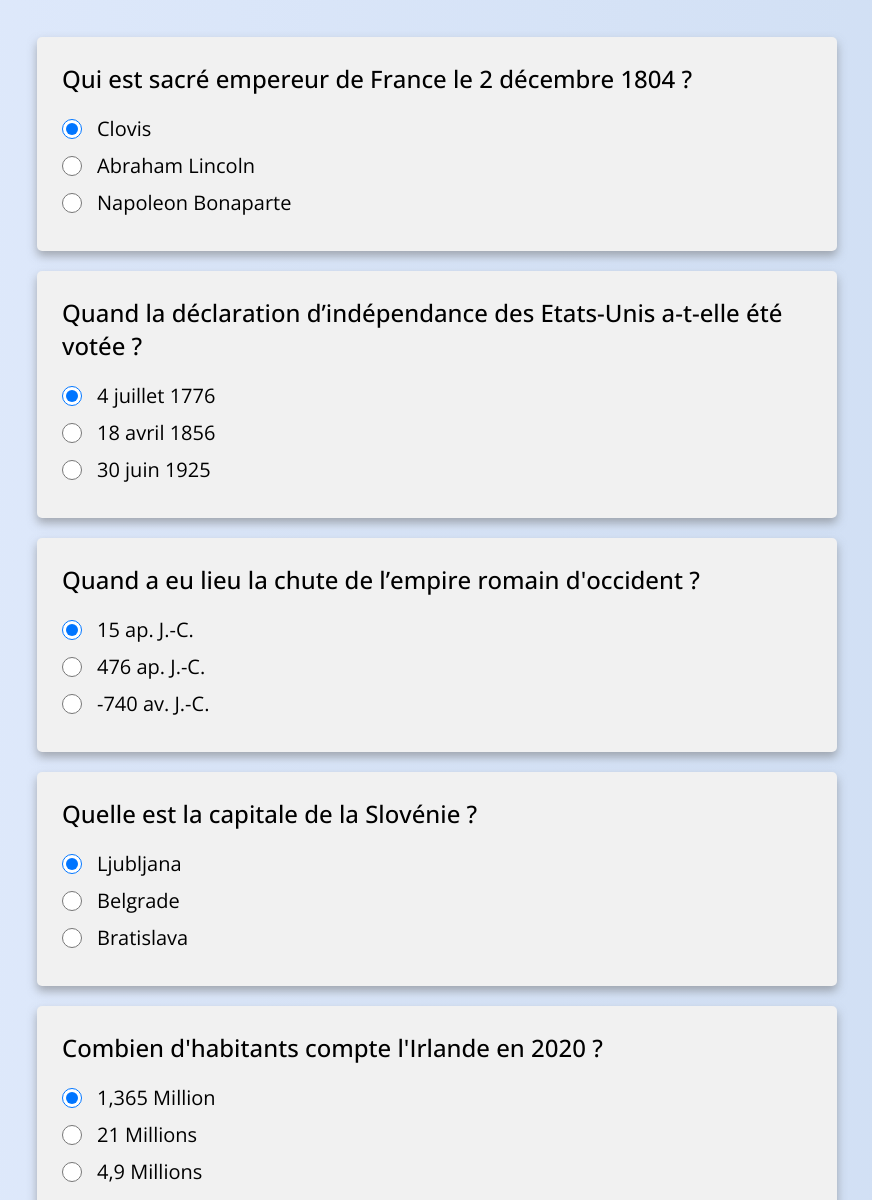
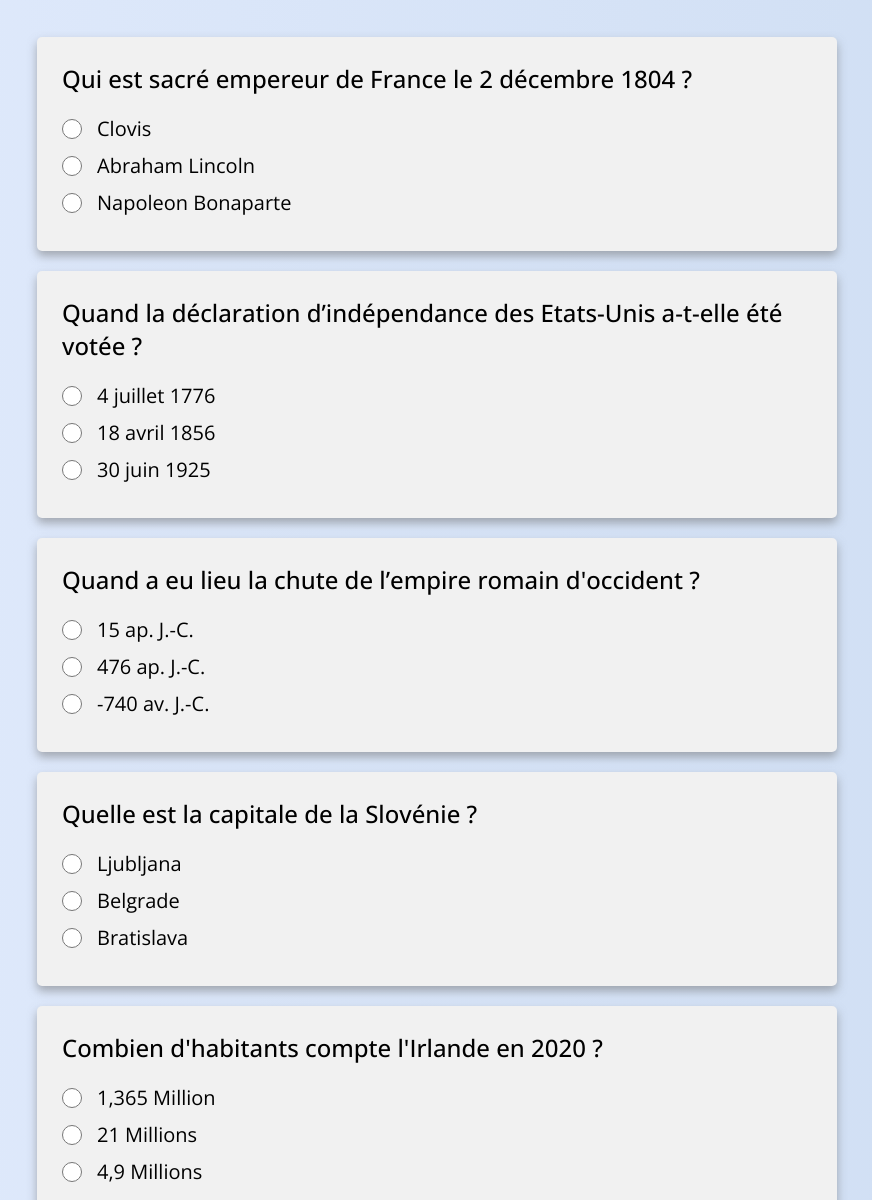
Before and after one commit to Edouard-Pinczon-du-Sel/Quizz-culture-G, a plain HTML site: page index.html in a window 1280 px wide. Shown: the part 100-1300 px from the top of the page, without its empty margins (203-1075 px from the left). Drawn offline with nearby package versions, Linux system fonts and the light colour scheme.

Commit message:
update : upgrade de UX of the quiz the radio are not default checked now

```diff
--- a/app.js
+++ b/app.js
@@ -100,10 +100,10 @@ radioInputs.forEach(radioInput => radioInput.addEventListener('input', resetColo
 function resetColor(e) {
     // getAttribute permet de récupérer un attribut et slice() de passer un certains nombre de caractère pour garder seulement
     // ce qui nous est utile
-    const index = e.taerget.getAttribute("name").slice(1) -1;
+    const index = e.target.getAttribute("name").slice(1) -1;
     const parentQuestionblock = questions[index];
 
-    parentQuestionblock.style.color = "#f1f1f1";
-    parentQuestionblock.style.backgroundImage = "#none";
+    parentQuestionblock.style.backgroundColor = "#f1f1f1";
+    parentQuestionblock.style.backgroundImage = "none";
 
 }
--- a/index.html
+++ b/index.html
@@ -23,7 +23,7 @@
           <h4>Qui est sacré empereur de France le 2 décembre 1804 ?</h4>
 
           <div>
-            <input type="radio" id="Clovis" name="q1" value="a" checked />
+            <input type="radio" id="Clovis" name="q1" value="a" />
             <label for="Clovis">Clovis</label>
           </div>
 
@@ -41,7 +41,7 @@
         <div class="question-block">
           <h4>Quand la déclaration d’indépendance des Etats-Unis a-t-elle été votée ?</h4>
           <div>
-            <input type="radio" id="date1" name="q2" value="a" checked />
+            <input type="radio" id="date1" name="q2" value="a" />
             <label for="date1">4 juillet 1776</label>
           </div>
 
@@ -59,7 +59,7 @@
         <div class="question-block">
           <h4>Quand a eu lieu la chute de l’empire romain d'occident ?</h4>
           <div>
-            <input type="radio" id="date4" name="q3" value="a" checked />
+            <input type="radio" id="date4" name="q3" value="a" />
             <label for="date4">15 ap. J.-C.</label>
           </div>
 
@@ -78,7 +78,7 @@
           <h4>Quelle est la capitale de la Slovénie ?</h4>
 
           <div>
-            <input type="radio" id="Ljubljana" name="q4" value="a" checked />
+            <input type="radio" id="Ljubljana" name="q4" value="a" />
             <label for="Ljubljana">Ljubljana</label>
           </div>
 
@@ -96,7 +96,7 @@
         <div class="question-block">
           <h4>Combien d'habitants compte l'Irlande en 2020 ?</h4>
           <div>
-            <input type="radio" id="m1" name="q5" value="a" checked />
+            <input type="radio" id="m1" name="q5" value="a" />
             <label for="m1">1,365 Million</label>
           </div>
 
```
